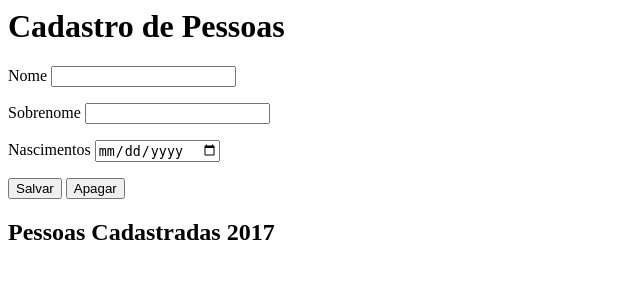
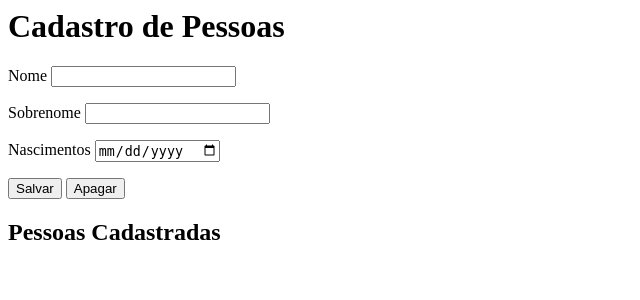
Before and after one commit to leonardobugoni/fazenda, a PHP site: page / in a window 1280 px wide. Shown: the top 300 px of the page, without its empty margins (0-640 px from the left). Run offline with PHP 8.4, Linux system fonts and the light colour scheme; data that the repository does not hold is empty; some libraries are stand-ins or nearby versions.

Commit message:
corrigindo

```diff
--- a/index.php
+++ b/index.php
@@ -37,7 +37,7 @@
 
 <html>
     <head>
-        <title>Cadastro Pessoas SAYLON MACHÃO</title>
+        <title>Cadastro Pessoas</title>
     </head>
     <body>
         <h1>Cadastro de Pessoas</h1>
@@ -58,7 +58,7 @@
                 </form>
         </div>
         <div class="pessoa">
-            <h2> Pessoas Cadastradas 2017</h2>
+            <h2> Pessoas Cadastradas</h2>
             <?php
                     foreach ($result as $linha){
                         echo "---------------------------------------------------------------------------- <br>";
```
